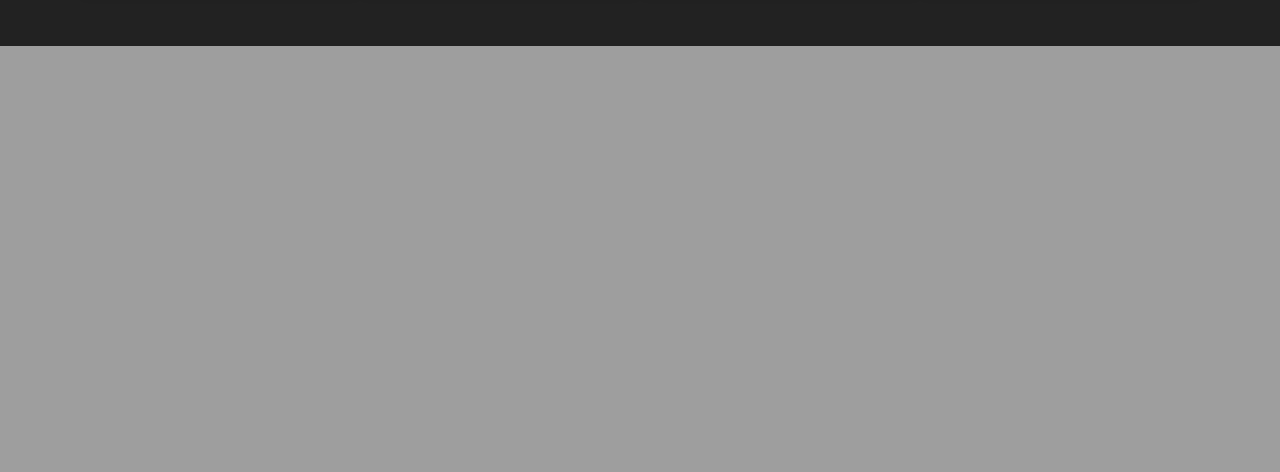
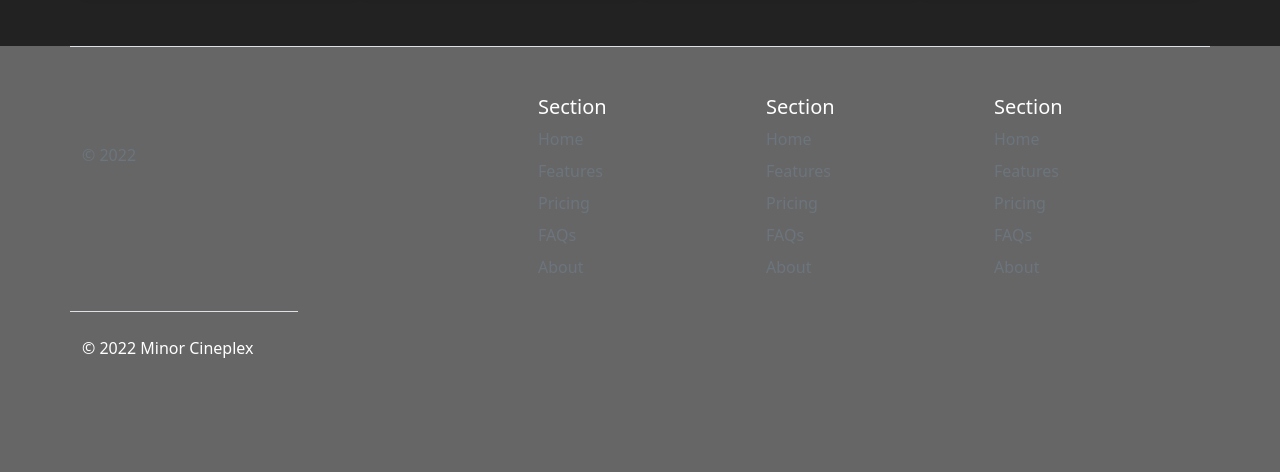
Before and after one commit to PitchArN/MinorCineplex, a PHP site: page /Home.php in a window 1280 px wide. Shown: the part 2190-2662 px from the top of the page. Before the commit the page ends 2236 px from the top, so only its background shows below. Run offline with PHP 8.4, Linux system fonts and the light colour scheme.

Commit message:
update footer
update footer
- homeWback footer

```diff
--- a/Home/Home.css
+++ b/Home/Home.css
@@ -34,3 +34,8 @@ body {
     background-repeat: no-repeat;
     background-attachment: fixed;
 }
+
+
+.nav-item{
+    color: white;
+}
--- a/Home/Home.php
+++ b/Home/Home.php
@@ -292,7 +292,67 @@
     </div>
   </div>
 
+  <!-- Contact -->
 
+  <style> .bg{
+    background: rgba(0,0,0,0.6);
+    color: white;
+;
+}
+</style>
+
+<div class = "bg">
+  <div class="container">
+  <footer class="row row-cols-5 py-5 border-top">
+    <div class="col">
+      <a href="/" class="d-flex align-items-center mb-3 text-decoration-none">
+        <svg class="bi me-2" width="40" height="32"><use xlink:href="#bootstrap"></use></svg>
+      </a>
+      <p class="text-muted">© 2022</p>
+    </div>
+
+    <div class="col">
+
+    </div>
+
+    <div class="col" >
+      <h5>Section</h5>
+      <ul class="nav flex-column">
+        <li class="nav-item mb-2"><a href="#" class="nav-link p-0 text-muted">Home</a></li>
+        <li class="nav-item mb-2"><a href="#" class="nav-link p-0 text-muted">Features</a></li>
+        <li class="nav-item mb-2"><a href="#" class="nav-link p-0 text-muted">Pricing</a></li>
+        <li class="nav-item mb-2"><a href="#" class="nav-link p-0 text-muted">FAQs</a></li>
+        <li class="nav-item mb-2"><a href="#" class="nav-link p-0 text-muted">About</a></li>
+      </ul>
+    </div>
+
+    <div class="col">
+      <h5>Section</h5>
+      <ul class="nav flex-column">
+        <li class="nav-item mb-2"><a href="#" class="nav-link p-0 text-muted">Home</a></li>
+        <li class="nav-item mb-2"><a href="#" class="nav-link p-0 text-muted">Features</a></li>
+        <li class="nav-item mb-2"><a href="#" class="nav-link p-0 text-muted">Pricing</a></li>
+        <li class="nav-item mb-2"><a href="#" class="nav-link p-0 text-muted">FAQs</a></li>
+        <li class="nav-item mb-2"><a href="#" class="nav-link p-0 text-muted">About</a></li>
+      </ul>
+    </div>
+
+    <div class="col">
+      <h5>Section</h5>
+      <ul class="nav flex-column">
+        <li class="nav-item mb-2"><a href="#" class="nav-link p-0 text-muted">Home</a></li>
+        <li class="nav-item mb-2"><a href="#" class="nav-link p-0 text-muted">Features</a></li>
+        <li class="nav-item mb-2"><a href="#" class="nav-link p-0 text-muted">Pricing</a></li>
+        <li class="nav-item mb-2"><a href="#" class="nav-link p-0 text-muted">FAQs</a></li>
+        <li class="nav-item mb-2"><a href="#" class="nav-link p-0 text-muted">About</a></li>
+      </ul>
+    </div>
+    <div class="d-flex justify-content-between py-4 my-4 border-top">
+      <p>© 2022 Minor Cineplex</p>
+    </div>
+  </footer>
+  </div>
+</div>
 
 </body>
 </html>
```
Also changed, not shown: Home/HomeWback.php (+61 -3 lines), Home/b4_minorcineplex.sql (renamed from SQL/b4_minorcineplex (1).sql).
